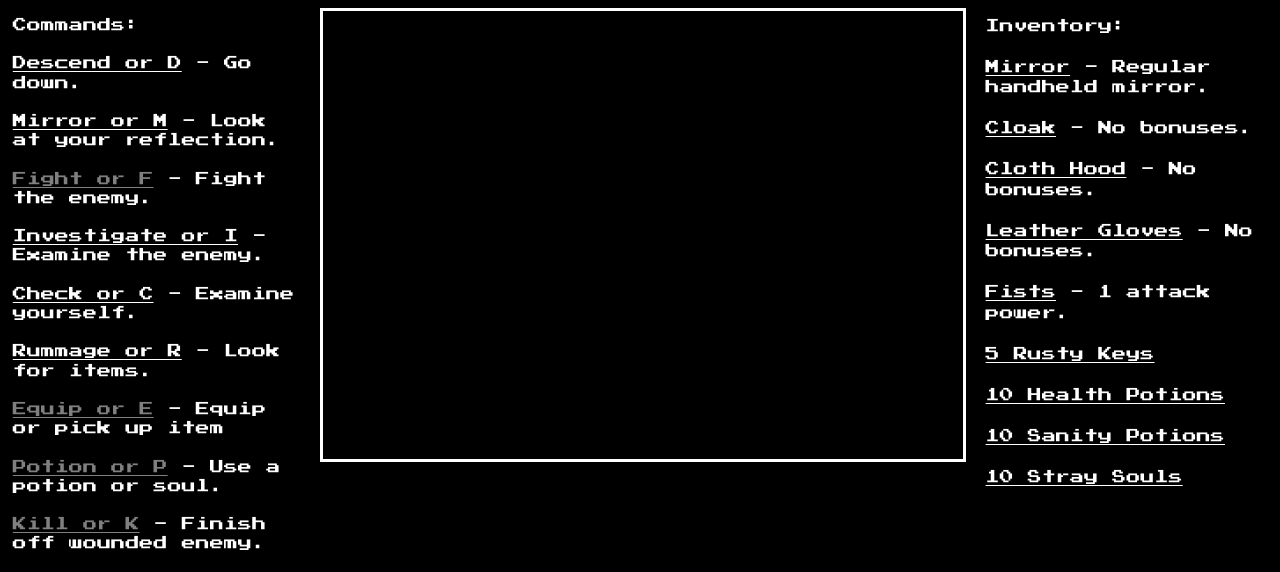
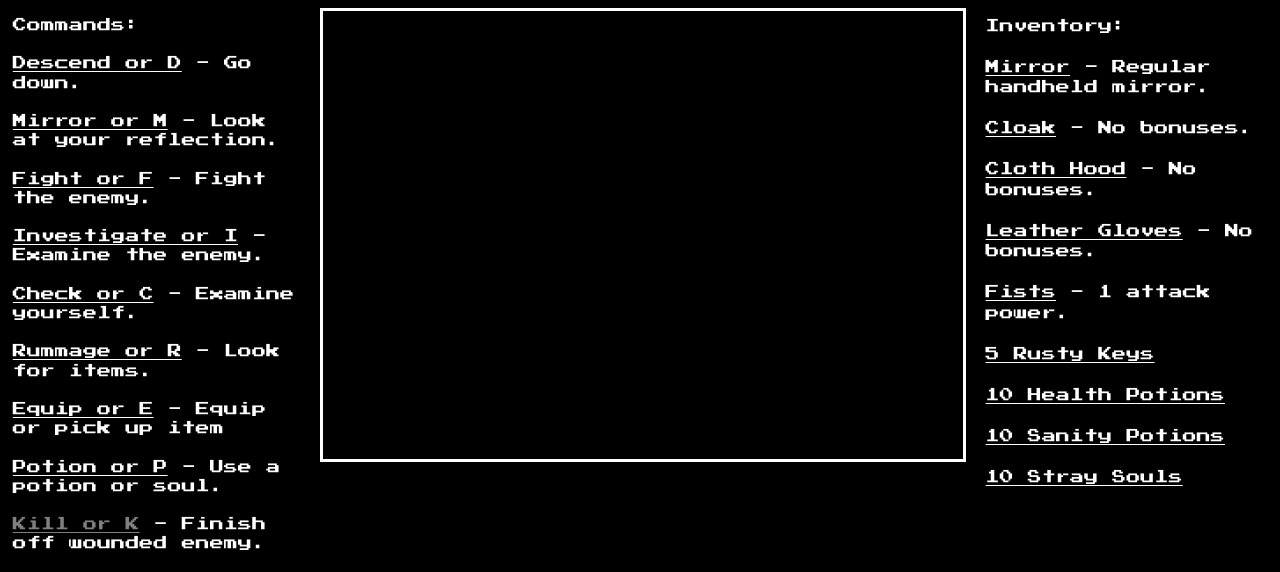
Before and after one commit to karen-barseghyan/TheTextBasedRPG, a plain HTML site: page index.html in a window 1280 px wide. Shown: the top 572 px of the page. Drawn offline with Linux system fonts and the light colour scheme.

Commit message:
Add files via upload

```diff
--- a/index.html
+++ b/index.html
@@ -21,12 +21,12 @@
             Commands: </br> </br>
             <u class = "enabled">Descend or D</u> - Go down. </br> </br>
             <u class = "enabled">Mirror or M</u> - Look at your reflection. </br> </br>
-            <u class = "disabled">Fight or F</u> - Fight the enemy. </br> </br>
+            <u class = "enabled">Fight or F</u> - Fight the enemy. </br> </br>
             <u class = "enabled">Investigate or I</u> - Examine the enemy. </br> </br>
             <u class = "enabled">Check or C</u> - Examine yourself. </br> </br>
             <u class = "enabled">Rummage or R</u> - Look for items. </br> </br>
-            <u class = "disabled">Equip or E</u> - Equip or pick up item </br> </br>
-            <u class = "disabled">Potion or P</u> - Use a potion or soul. </br> </br>
+            <u class = "enabled">Equip or E</u> - Equip or pick up item </br> </br>
+            <u class = "enabled">Potion or P</u> - Use a potion or soul. </br> </br>
             <u class = "disabled">Kill or K</u> - Finish off wounded enemy. </br> </br>
             <u class = "disabled">Spare or S</u> - Spare the wounded enemy. </br> </br>
 
```
